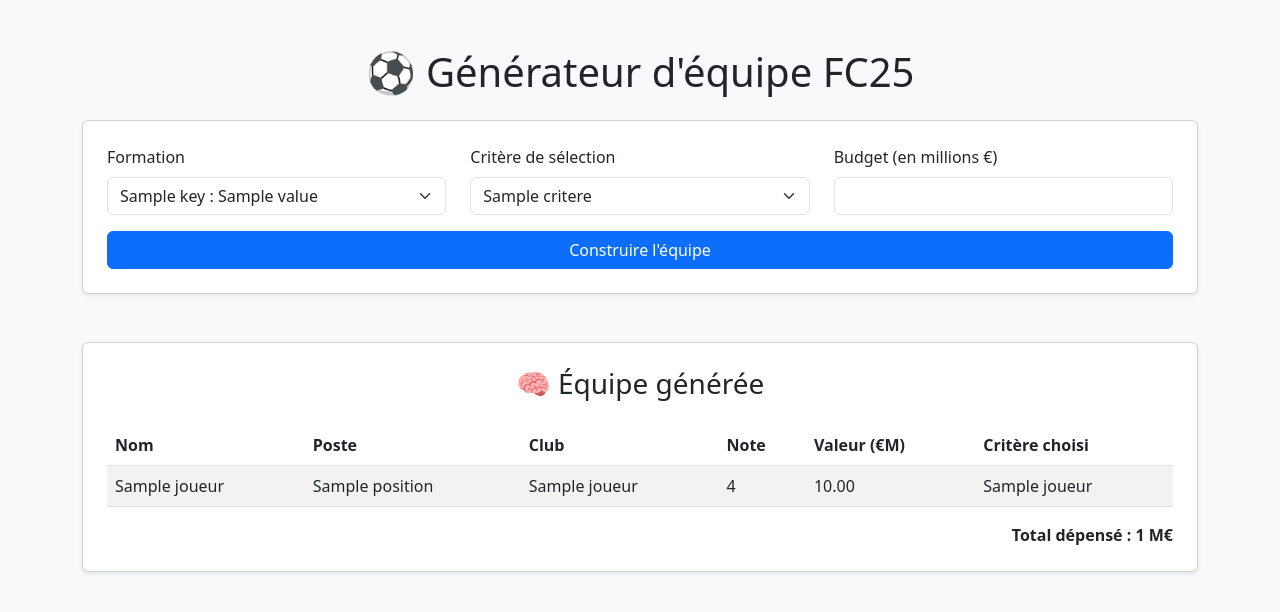
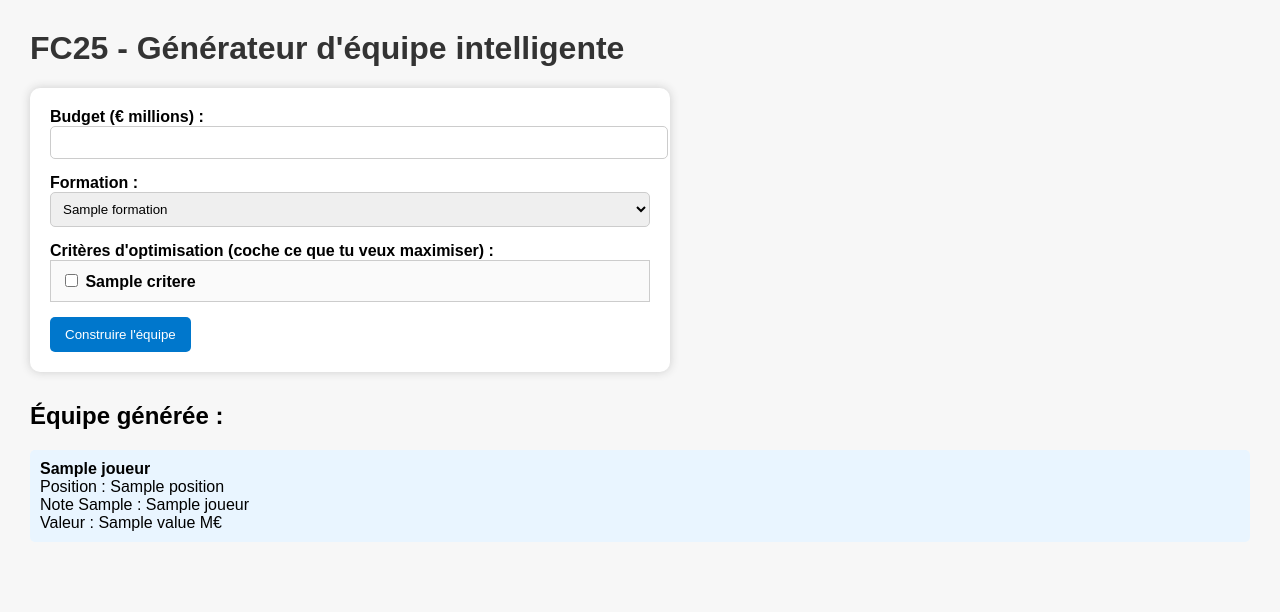
Before and after one commit to Matttgic/fc25-solver, a Python web app: template templates/index.html in a window 1280 px wide. Shown: the top 612 px of the page. Run offline with Jinja, Linux system fonts and the light colour scheme; the template is opened without the code that fills it: most values are stand-ins (such as "Sample title", 1, 10 or a date in 2020).

Commit message:
Update index.html

```diff
--- a/templates/index.html
+++ b/templates/index.html
@@ -1,73 +1,106 @@
 <!DOCTYPE html>
-<html lang="fr">
+<html>
 <head>
+    <title>FC25 - Générateur d'équipe</title>
     <meta charset="UTF-8">
-    <title>FC25 - Générateur d'équipe</title>
-    <link rel="stylesheet" href="https://cdn.jsdelivr.net/npm/bootstrap@5.3.0/dist/css/bootstrap.min.css">
+    <style>
+        body {
+            font-family: Arial, sans-serif;
+            margin: 30px;
+            background-color: #f7f7f7;
+        }
+        h1 {
+            color: #333;
+        }
+        form {
+            background-color: #fff;
+            padding: 20px;
+            border-radius: 10px;
+            box-shadow: 0 0 10px #ccc;
+            max-width: 600px;
+        }
+        label {
+            font-weight: bold;
+        }
+        select, input[type="number"] {
+            margin-bottom: 15px;
+            padding: 8px;
+            width: 100%;
+            border: 1px solid #ccc;
+            border-radius: 5px;
+        }
+        .checkbox-group {
+            max-height: 200px;
+            overflow-y: auto;
+            border: 1px solid #ccc;
+            padding: 10px;
+            margin-bottom: 15px;
+            background: #fafafa;
+        }
+        .checkbox-group label {
+            display: block;
+        }
+        .btn {
+            padding: 10px 15px;
+            background-color: #0077cc;
+            color: #fff;
+            border: none;
+            border-radius: 5px;
+            cursor: pointer;
+        }
+        .equipe {
+            margin-top: 30px;
+        }
+        .joueur {
+            padding: 10px;
+            margin-bottom: 10px;
+            background: #e9f5ff;
+            border-radius: 5px;
+        }
+    </style>
 </head>
-<body class="bg-light">
-<div class="container mt-5">
-    <h1 class="mb-4 text-center">⚽ Générateur d'équipe FC25</h1>
-    <form method="POST" class="card p-4 shadow-sm">
-        <div class="row mb-3">
-            <div class="col-md-4">
-                <label for="formation" class="form-label">Formation</label>
-                <select class="form-select" id="formation" name="formation" required>
-                    {% for key, value in formations.items() %}
-                        <option value="{{ key }}" {% if selected_formation == key %}selected{% endif %}>{{ key }} : {{ value|join(', ') }}</option>
-                    {% endfor %}
-                </select>
-            </div>
-            <div class="col-md-4">
-                <label for="critere" class="form-label">Critère de sélection</label>
-                <select class="form-select" id="critere" name="critere" required>
-                    {% for critere in criteres %}
-                        <option value="{{ critere }}" {% if selected_critere == critere %}selected{% endif %}>{{ critere }}</option>
-                    {% endfor %}
-                </select>
-            </div>
-            <div class="col-md-4">
-                <label for="budget" class="form-label">Budget (en millions €)</label>
-                <input type="number" class="form-control" id="budget" name="budget" min="1" max="10000" value="{{ budget or '' }}" required>
-            </div>
+<body>
+
+    <h1>FC25 - Générateur d'équipe intelligente</h1>
+
+    <form method="POST">
+        <label for="budget">Budget (€ millions) :</label>
+        <input type="number" step="0.1" name="budget" id="budget" required>
+
+        <label for="formation">Formation :</label>
+        <select name="formation" id="formation" required>
+            {% for formation in formations %}
+                <option value="{{ formation }}">{{ formation }}</option>
+            {% endfor %}
+        </select>
+
+        <label>Critères d'optimisation (coche ce que tu veux maximiser) :</label>
+        <div class="checkbox-group">
+            {% for critere in criteres %}
+                <label>
+                    <input type="checkbox" name="criteres" value="{{ critere }}"
+                        {% if selected_critere == critere %}checked{% endif %}>
+                    {{ critere }}
+                </label>
+            {% endfor %}
         </div>
-        <div class="d-grid">
-            <button type="submit" class="btn btn-primary">Construire l'équipe</button>
-        </div>
+
+        <button type="submit" class="btn">Construire l'équipe</button>
     </form>
 
     {% if equipe %}
-        <div class="card mt-5 p-4 shadow-sm">
-            <h3 class="mb-4 text-center">🧠 Équipe générée</h3>
-            <table class="table table-striped">
-                <thead>
-                    <tr>
-                        <th>Nom</th>
-                        <th>Poste</th>
-                        <th>Club</th>
-                        <th>Note</th>
-                        <th>Valeur (€M)</th>
-                        <th>Critère choisi</th>
-                    </tr>
-                </thead>
-                <tbody>
-                    {% for joueur in equipe %}
-                        <tr>
-                            <td>{{ joueur['name'] }}</td>
-                            <td>{{ joueur['position'] }}</td>
-                            <td>{{ joueur['club_name'] }}</td>
-                            <td>{{ joueur['overall_rating'] }}</td>
-                            <td>{{ "%.2f"|format(joueur['estimated_value']) }}</td>
-                            <td>{{ joueur[selected_critere] }}</td>
-                        </tr>
-                    {% endfor %}
-                </tbody>
-            </table>
-            <div class="text-end fw-bold">
-                Total dépensé : {{ total_value|round(2) }} M€
-            </div>
+        <div class="equipe">
+            <h2>Équipe générée :</h2>
+            {% for joueur in equipe %}
+                <div class="joueur">
+                    <strong>{{ joueur['name'] }}</strong><br>
+                    Position : {{ joueur['position'] }}<br>
+                    Note {{ selected_critere }} : {{ joueur[selected_critere] }}<br>
+                    Valeur : {{ joueur['value'] }} M€
+                </div>
+            {% endfor %}
         </div>
     {% endif %}
-</div>
+
 </body>
 </html>
```
